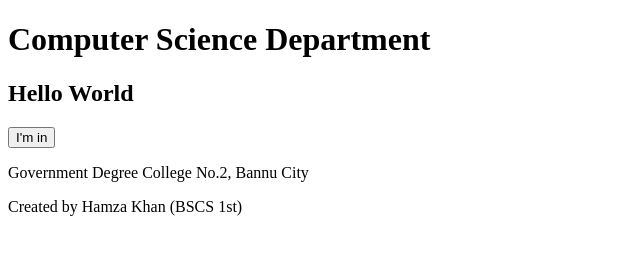
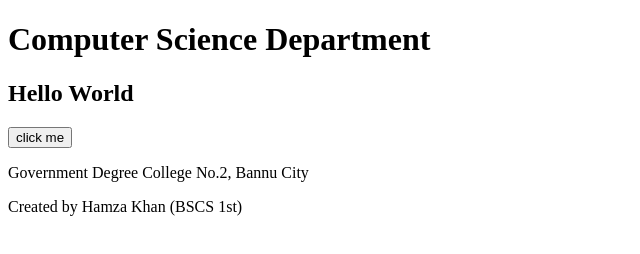
Before and after one commit to shinecybecmd/gdcno2.github.io, a plain HTML site: page index.html in a window 1280 px wide. Shown: the full height of the page, 0-640 px from the left. Drawn offline with Linux system fonts and the light colour scheme.

Commit message:
Update index.html

```diff
--- a/index.html
+++ b/index.html
@@ -6,7 +6,7 @@
 <body>
   <h1>Computer Science Department</h1>
   <h2>Hello World</h2>
-  <button>I'm in</button>
+  <button>click me</button></button>
   <p>Government Degree College No.2, Bannu City</p>
   <p>Created by Hamza Khan (BSCS 1st)</p>
 </body>
```
